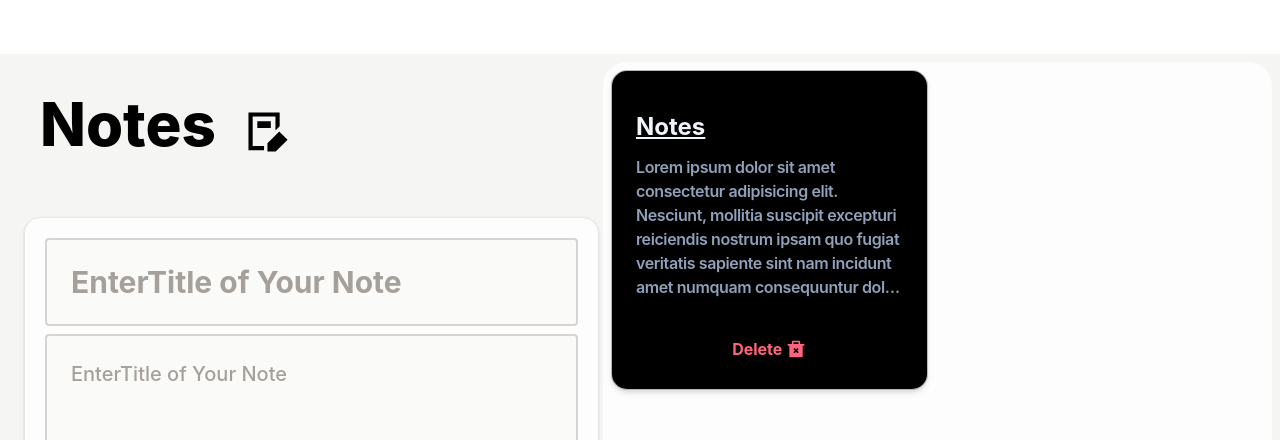
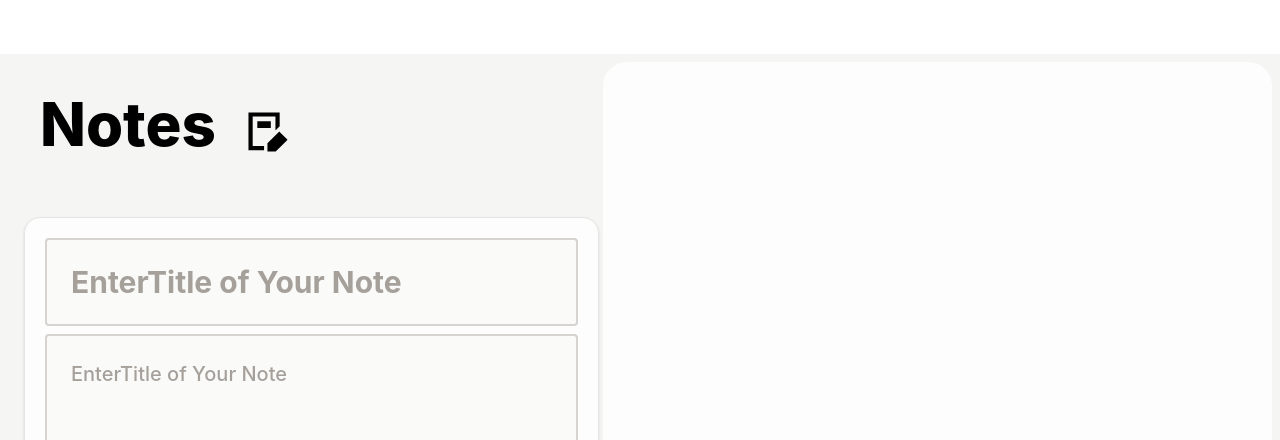
Before and after one commit to Princeyadav1611/Learning-React-JS, a React (Vite) app: page / in a window 1280 px wide. Shown: the part 746-1186 px from the top of the page. Built offline with nearby package versions, Linux system fonts and the light colour scheme.

Commit message:
making notes functionable

```diff
--- a/src/components/Section2/Card.jsx
+++ b/src/components/Section2/Card.jsx
@@ -1,13 +1,10 @@
-const Cards = () => {
+const Cards = (props) => {
    return(
      <div className=" shrink-0 h-80 p-6 min-w-75 flex flex-col justify-between rounded-2xl overflow-hidden bg-black border border-stone-200/80 shadow-md">
       <div>
-        <h1 className=" font-bold text-2xl mb-3 underline mt-4 line-clamp-1 text-slate-100 ">Notes</h1>
+        <h1 className=" font-bold text-2xl mb-3 underline mt-4 line-clamp-1 text-slate-100 ">{props.title}</h1>
         <h3 className=" font-semibold tracking-tight line-clamp-6 text-slate-400">
-          Lorem ipsum dolor sit amet consectetur adipisicing elit. Nesciunt,
-          mollitia suscipit excepturi reiciendis nostrum ipsam quo fugiat
-          veritatis sapiente sint nam incidunt amet numquam consequuntur dolor
-          vero expedita provident ullam.
+          {props.desc}
         </h3>
       </div>
       <button className="w-full rounded flex justify-center items-center gap-1 p-1 cursor-pointer active:scale-95 font-bold text-rose-400 hover:text-rose-300 hover:bg-rose-950/40">
--- a/src/components/Section2/RightContent.jsx
+++ b/src/components/Section2/RightContent.jsx
@@ -1,8 +1,10 @@
 import Cards from "./Card.jsx";
-const Notes = () => {
+const Notes = ({Data}) => {
   return (
     <div className=" no-scrollbar grid grid-cols-1 min-[1168px]:grid-cols-2 min-[1490px]:grid-cols-3 min-[1810px]:grid-cols-4 flex-1 gap-5 bg-white/80 rounded-3xl p-2 overflow-y-auto flex-wrap">
-      <Cards />
+      {Data.map((itm, idx) => {
+        return(<Cards key={idx} title={itm.title} desc={itm.desc} />)
+      })}
     </div>
   );
 };
--- a/src/components/Section2/Section2.jsx
+++ b/src/components/Section2/Section2.jsx
@@ -65,7 +65,7 @@ const Section2 = () => {
         </button>
       </form>
     </div>
-    <Notes />
+    <Notes Data={task} />
   </div>)
 };
 export default Section2;
```
